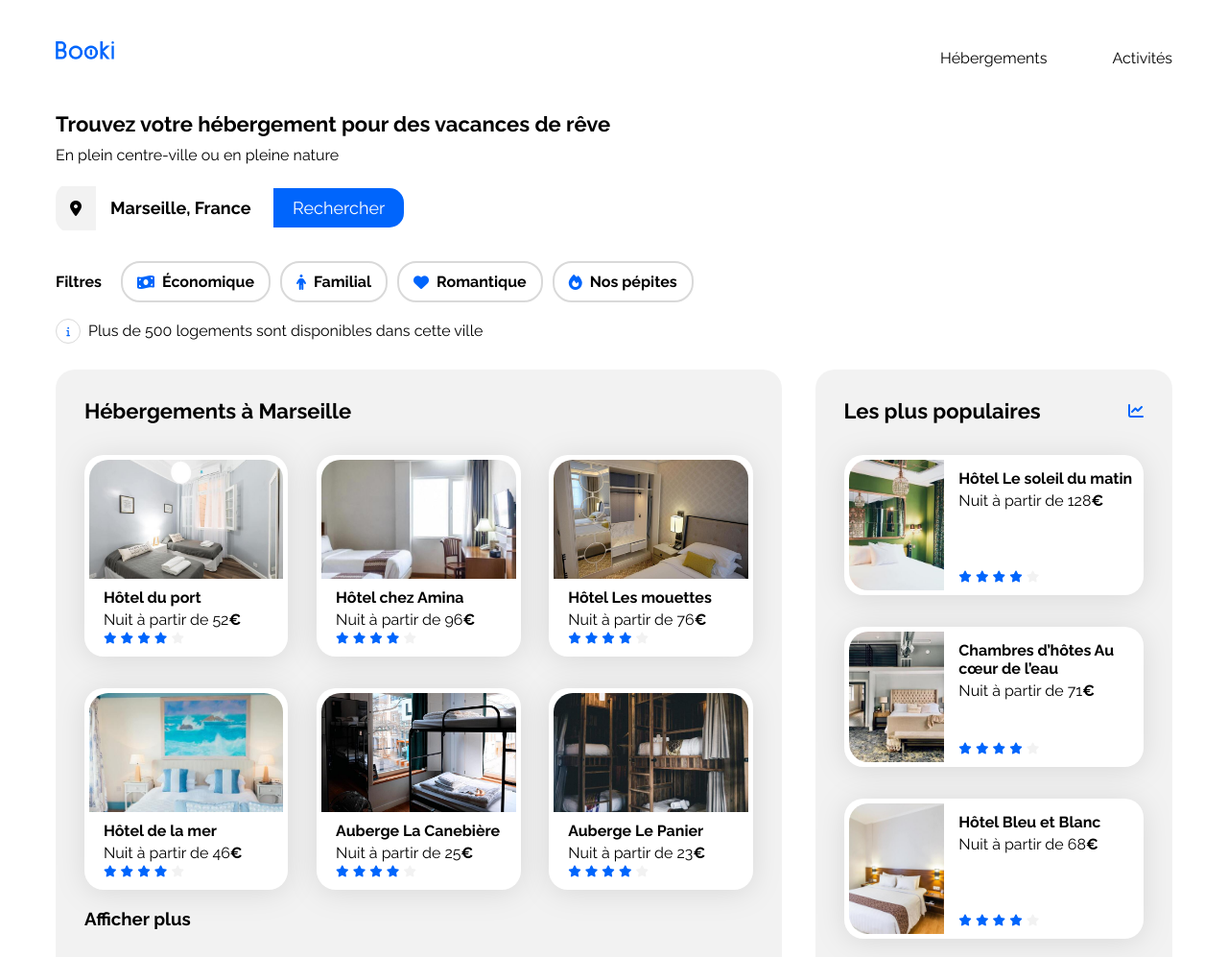
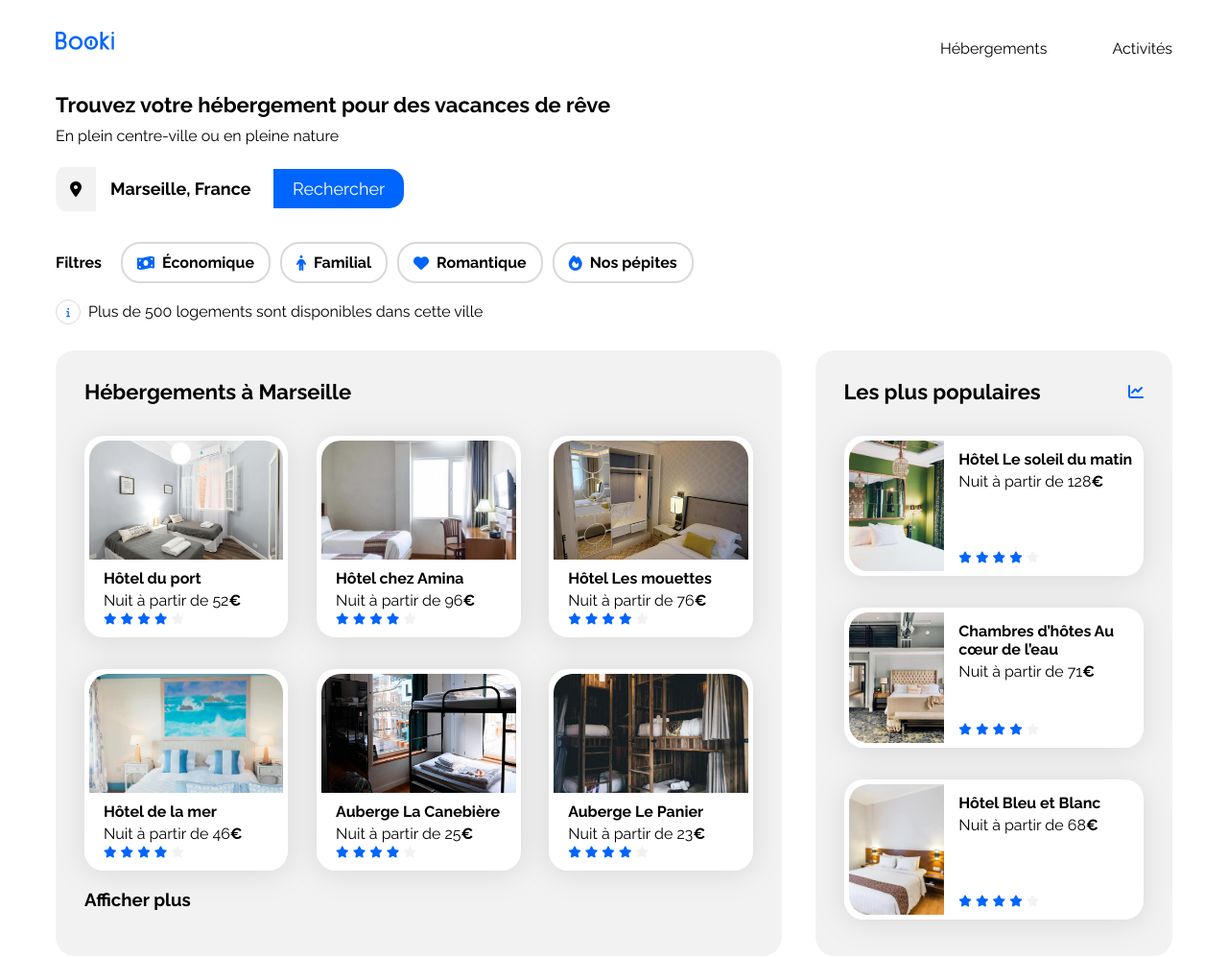
Before and after one commit to Robiin3/projet3, a plain HTML site: page index.html in a window 1280 px wide. Shown: the top 997 px of the page at 96% size. Drawn offline with Linux system fonts and the light colour scheme.

Commit message:
suppr padding

```diff
--- a/css/style.css
+++ b/css/style.css
@@ -229,7 +229,6 @@ header {
     width: 100%;
     max-width: 1440px; /* Largeur maxi */
     margin: 0 auto; /* Centre le header avec des marges blanches sur les côtés */
-    padding: 10px 0px; /* espacement interne */
     display: flex; /* Active Flexbox pour aligner les éléments */
     justify-content: space-between; /* Écarte les éléments à chaque extrémité */
     align-items: center; /* Centre les éléments verticalement */
```
